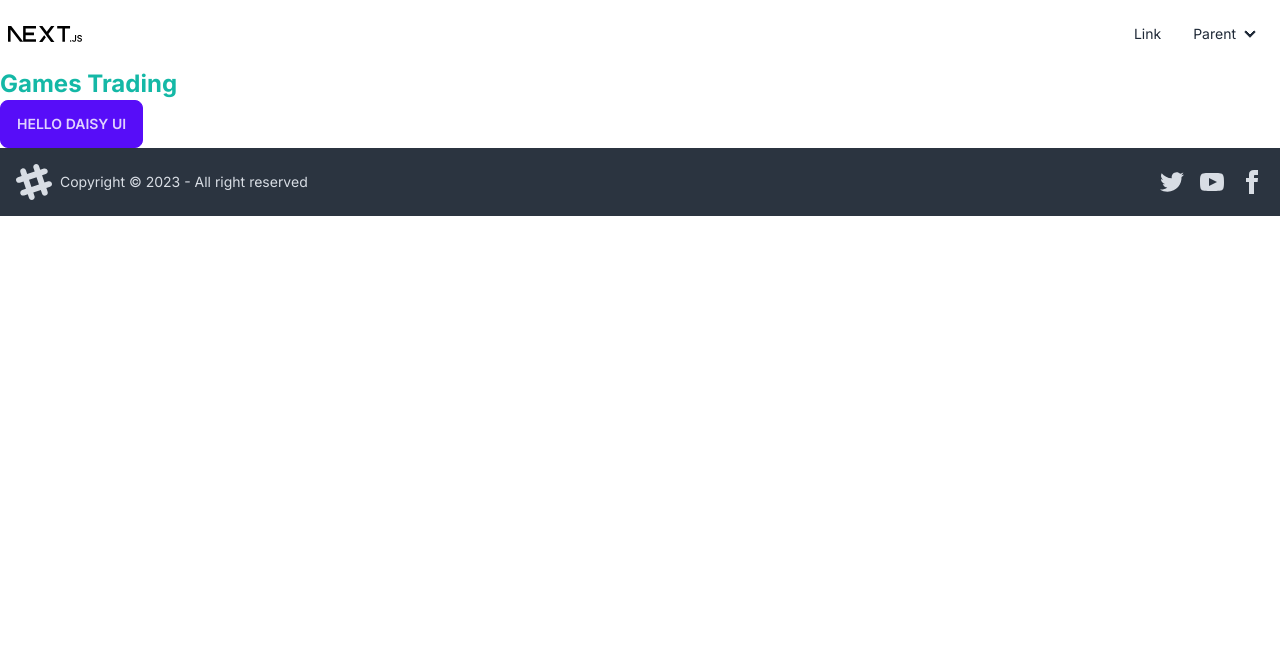
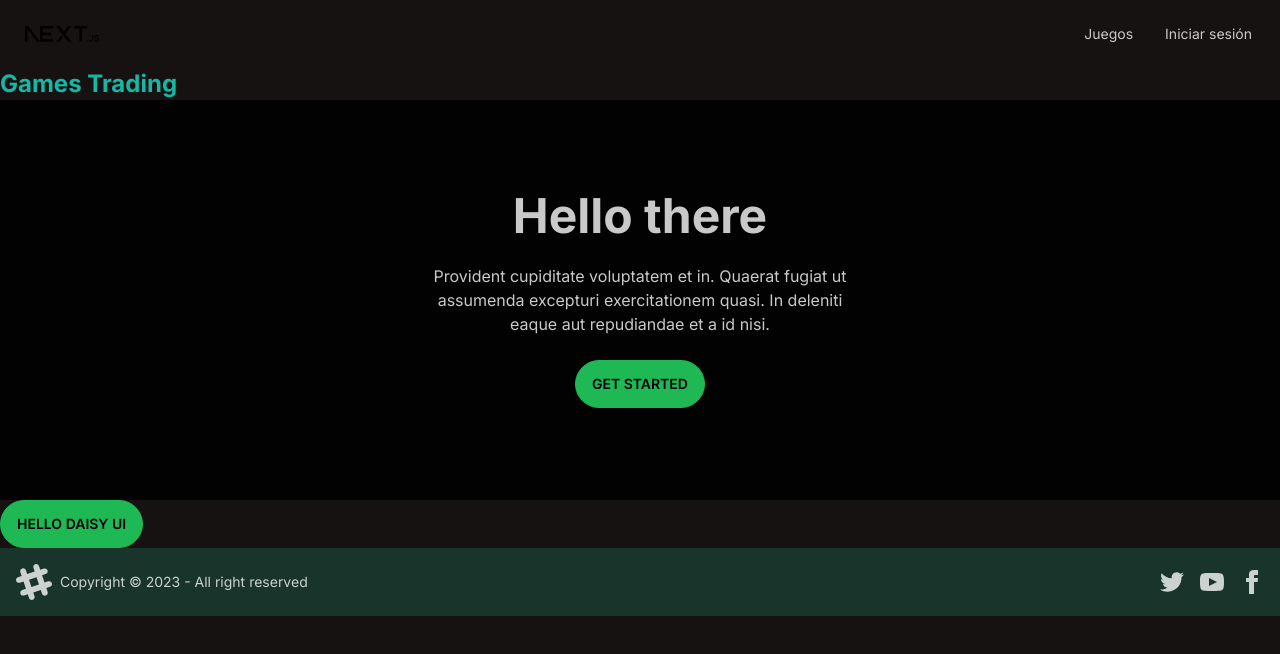
Before and after one commit to pablo4lvarez/GamesTrading, a Next.js app in the folder frontend/games-trading/: page / in a window 1280 px wide. Shown: the top 654 px of the page. Built offline with nearby package versions, Linux system fonts and the light colour scheme.

Commit message:
getting familiar with tailwind in next

```diff
--- a/frontend/games-trading/app/layout.tsx
+++ b/frontend/games-trading/app/layout.tsx
@@ -17,7 +17,7 @@ export default function RootLayout({
   children: React.ReactNode
 }) {
   return (
-    <html lang="en">
+    <html lang="en" data-theme="forest">
       <body>
         <NavBar />
         <main className='relative overflow-hidden'>
--- a/frontend/games-trading/app/page.tsx
+++ b/frontend/games-trading/app/page.tsx
@@ -1,7 +1,10 @@
+import Hero from '../components/Hero'
+
 export default function Home() {
   return (
     <>
       <h1 className='font-bold text-teal-500 text-2xl'>Games Trading</h1>
+      <Hero></Hero>
       <button className="btn btn-primary">Hello Daisy ui</button>
     </>
   )
--- /dev/null
+++ b/frontend/games-trading/components/Hero.tsx
@@ -0,0 +1,17 @@
+import React from 'react'
+
+const Hero = () => {
+  return (
+    <div className="hero h-[50vh] bg-base-200">
+      <div className="hero-content text-center">
+        <div className="max-w-md">
+          <h1 className="text-5xl font-bold">Hello there</h1>
+          <p className="py-6">Provident cupiditate voluptatem et in. Quaerat fugiat ut assumenda excepturi exercitationem quasi. In deleniti eaque aut repudiandae et a id nisi.</p>
+          <button className="btn btn-primary">Get Started</button>
+        </div>
+      </div>
+    </div>
+  )
+}
+
+export default Hero
--- a/frontend/games-trading/components/NavBar.tsx
+++ b/frontend/games-trading/components/NavBar.tsx
@@ -6,24 +6,25 @@ const NavBar = () => {
 
     <div className="navbar bg-base-100">
       <div className="flex-1">
-        <Link href="/">
+        <Link className="btn btn-ghost normal-case" href="/">
           <Image src="/next.svg" alt="logo" width={74} height={29}/>
         </Link>
       </div>
       <div className="flex-none">
         <ul className="menu menu-horizontal px-1">
-          <li><a>Link</a></li>
-          <li>
+          <li><a>Juegos</a></li>
+          <li><a>Iniciar sesión</a></li>
+          {/* <li>
             <details>
               <summary>
-                Parent
+                Profile
               </summary>
               <ul className="p-2 bg-base-100">
                 <li><a>Link 1</a></li>
                 <li><a>Link 2</a></li>
               </ul>
             </details>
-          </li>
+          </li> */}
         </ul>
       </div>
     </div>
--- a/frontend/games-trading/tailwind.config.ts
+++ b/frontend/games-trading/tailwind.config.ts
@@ -49,5 +49,8 @@ module.exports = {
       },
     },
   },
+  daisyui: {
+    themes: ["light", "dark", "forest"],
+  },
   plugins: [require("daisyui")],
 };
```
